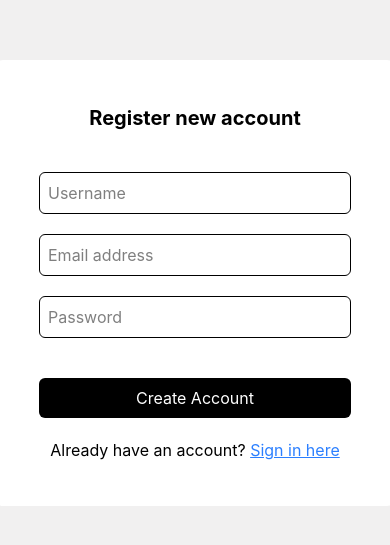
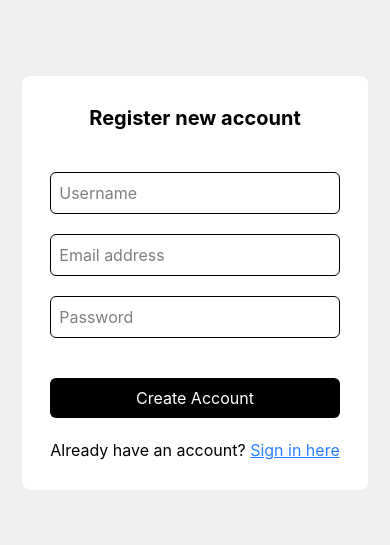
Before and after one commit to donotlookzxz0/supphand, a React (Vite) app in the folder app/: page /register in a window 390 px wide. Shown: the part 139-684 px from the top of the page. Built offline with nearby package versions, Linux system fonts and the light colour scheme.

Commit message:
styles responsive auth form

```diff
--- a/app/src/pages/Login.jsx
+++ b/app/src/pages/Login.jsx
@@ -24,7 +24,7 @@ function Login() {
   return (
     <div className="flex min-h-screen justify-center items-center">
       <form
-        className="bg-white min-w-100 rounded-lg p-11"
+        className="bg-white min-w-11 md:min-w-50 lg:min-w-100 rounded-lg p-7 md:p-9 lg:p-11"
         onSubmit={handleSubmit}
       >
         <h1 className="text-xl text-center font-bold">Login your account</h1>
--- a/app/src/pages/Register.jsx
+++ b/app/src/pages/Register.jsx
@@ -24,7 +24,7 @@ function Register() {
   return (
     <div className="flex min-h-screen justify-center items-center">
       <form
-        className="bg-white min-w-100 rounded-lg p-11"
+        className="bg-white min-w-11 md:min-w-50 lg:min-w-100 rounded-lg p-7 md:p-9 lg:p-11"
         onSubmit={handleSubmit}
       >
         <h1 className="text-xl text-center font-bold">Register new account</h1>
```
